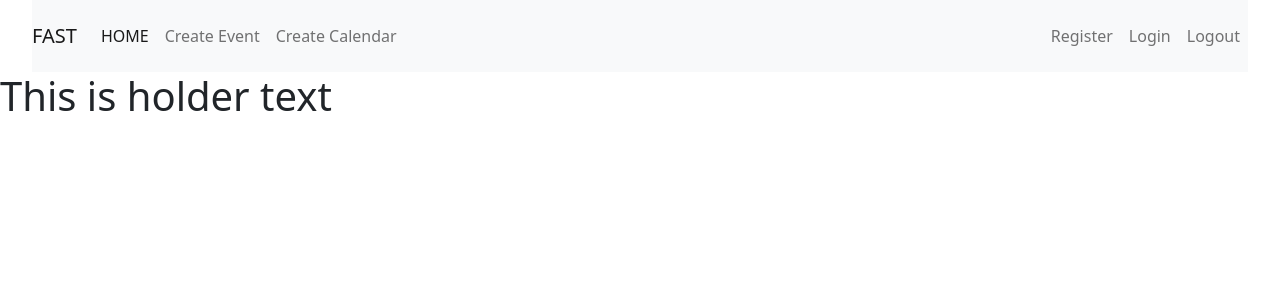
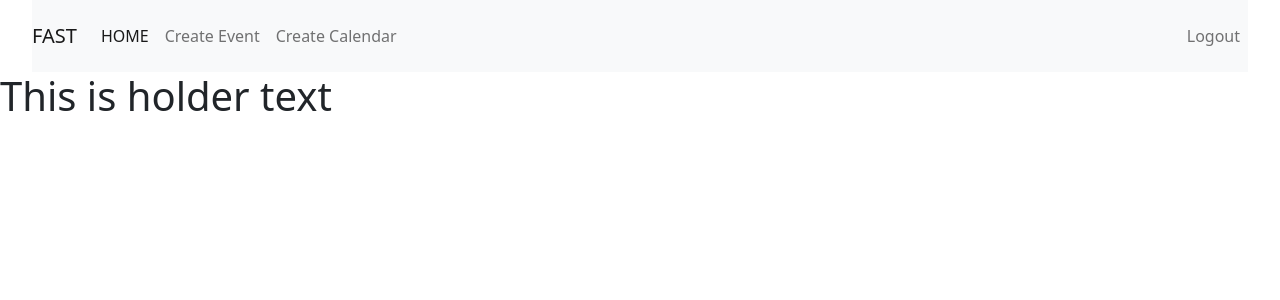
Before and after one commit to ellinj2/FAST_SDD, a Flask app: page / in a window 1280 px wide. Shown: the top 300 px of the page. Run offline with Flask 2, Linux system fonts and the light colour scheme; the visitor is signed in with stand-in values (Sample User, id 1).

Commit message:
Added not-logged-in gate for registration and login

```diff
--- a/FAST/templates/navbar.html
+++ b/FAST/templates/navbar.html
@@ -23,8 +23,10 @@
 			</ul>
 			<span class="navbar-text">
 				<ul class="navbar-nav me-auto mb-2 mb-lg-0">
-					<li class="nav-item"><a class="nav-link" href="{{ url_for('users.register') }}"> Register </a></li>
-					<li class="nav-item"><a class="nav-link" href="{{ url_for('users.login') }}"> Login </a></li>
+					{% if not current_user.is_authenticated %}
+						<li class="nav-item"><a class="nav-link" href="{{ url_for('users.register') }}"> Register </a></li>
+						<li class="nav-item"><a class="nav-link" href="{{ url_for('users.login') }}"> Login </a></li>
+					{% endif %}
 					{% if current_user.is_authenticated %}
 						<li class="nav-item"><a class="nav-link" href="{{ url_for('users.logout') }}"> Logout </a></li>
 					{% endif %}
```
